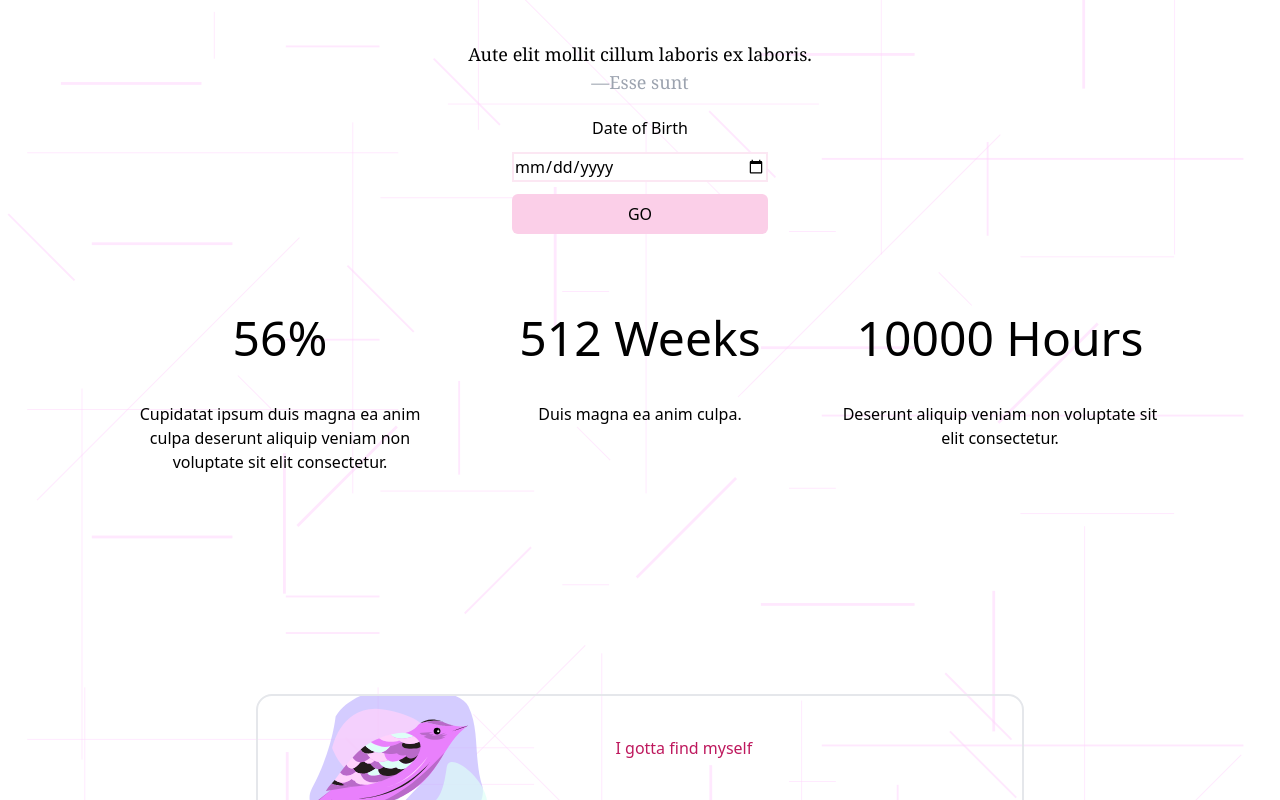
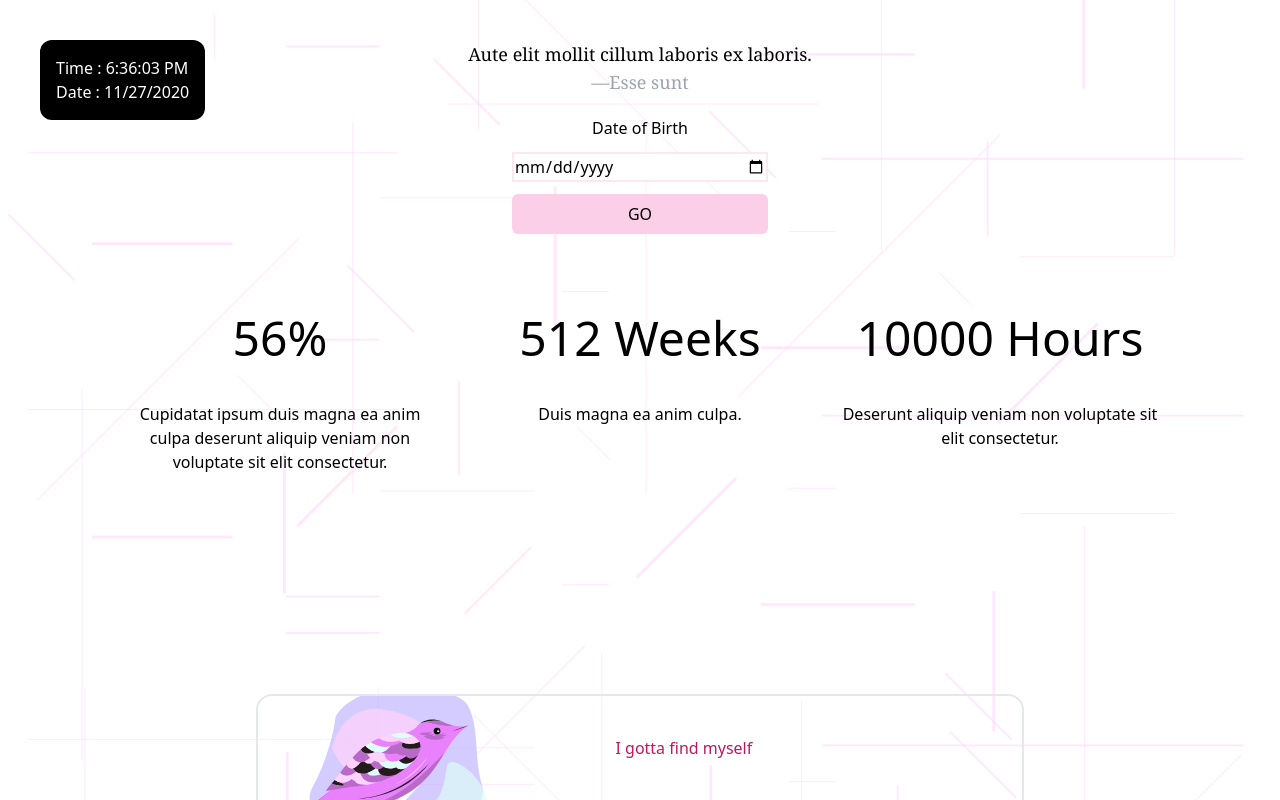
Before and after one commit to Mert18/all-about-philosophy, a React (Create React App) app: page / in a window 1280 px wide. Shown: the top 800 px of the page. Built offline with nearby package versions, Linux system fonts and the light colour scheme.

Commit message:
time stamp added.

```diff
--- a/src/App.js
+++ b/src/App.js
@@ -5,7 +5,7 @@ import Footer from './components/Footer'
 import Quote from './components/Quote'
 import DateInput from './components/DateInput'
 import { ReactComponent as Bg } from './assets/bg-01.svg';
-
+import Date from './components/Date'
 
 const quotes= [
   {line:"Aute elit mollit cillum laboris ex laboris.", author:"Esse sunt "},
@@ -13,10 +13,13 @@ const quotes= [
 
 const App = () => {
   return (
-    <div className="">
+    <div>
 
         <div className="relative">
           <Bg />
+        </div>
+        <div className="absolute top-0">
+          <Date />
         </div>
         <div className="text-center absolute top-0 overflow-hidden">
             <Quote quotes={quotes} />
--- /dev/null
+++ b/src/components/Date.js
@@ -0,0 +1,24 @@
+import  React, { useState , useEffect } from 'react'
+
+export const DateTime = () => {
+
+    var [date,setDate] = useState(new Date());
+
+    useEffect(() => {
+        var timer = setInterval(()=>setDate(new Date()), 1000 )
+        return function cleanup() {
+            clearInterval(timer)
+        }
+
+    });
+
+    return(
+        <div className="m-10 bg-black p-4 rounded-xl">
+            <p className="text-white"> Time : {date.toLocaleTimeString()}</p>
+            <p className="text-white"> Date : {date.toLocaleDateString()}</p>
+
+        </div>
+    )
+}
+
+export default DateTime
```
